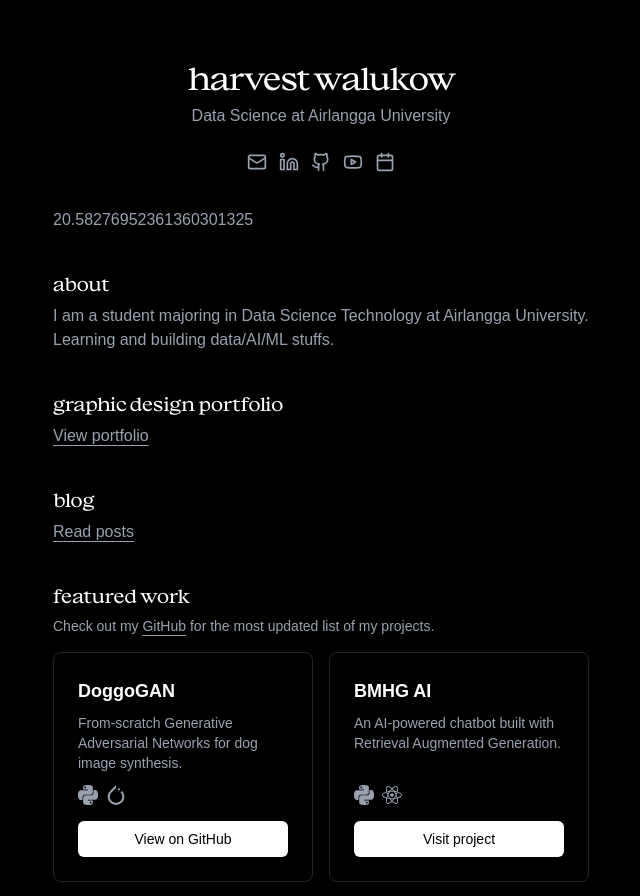
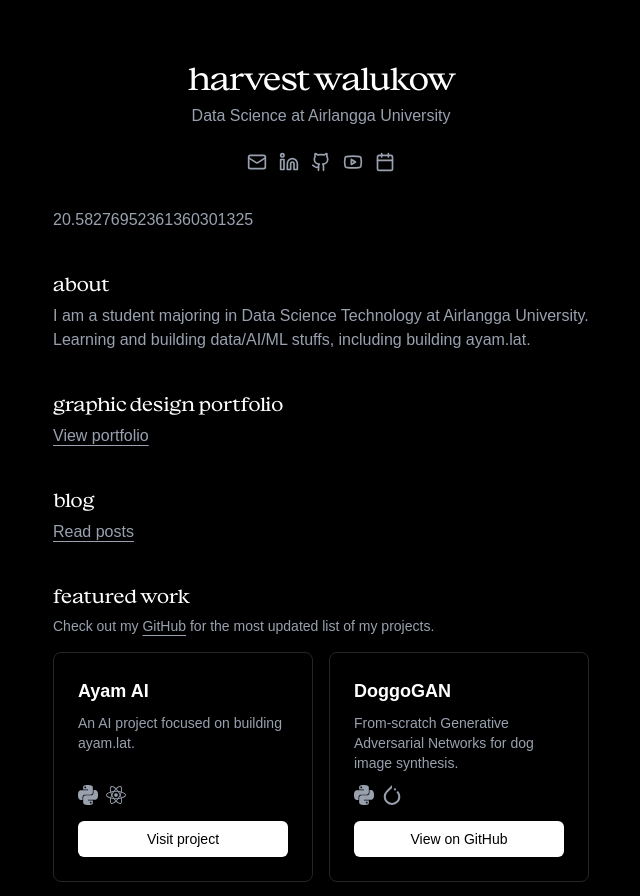
Before and after one commit to harvestwalukow/harvestwalukow.github.io, a Next.js app: page / in a window 1280 px wide. Shown: the top 896 px of the page, without its empty margins (319-959 px from the left). Built offline with nearby package versions, Linux system fonts and the light colour scheme; a web font is replaced by a local one.

Commit message:
Add Ayam AI to featured work

```diff
--- a/app/page.tsx
+++ b/app/page.tsx
@@ -102,7 +102,8 @@
         </h2>
         <p className="mt-1 text-gray-400">
           I am a student majoring in Data Science Technology at Airlangga
-          University. Learning and building data/AI/ML stuffs.
+          University. Learning and building data/AI/ML stuffs, including
+          building ayam.lat.
         </p>
       </section>
 
@@ -147,6 +148,31 @@
           for the most updated list of my projects.
         </p>
         <div className="mt-4 grid grid-cols-1 md:grid-cols-2 gap-4">
+          <div className="border border-gray-800 rounded-lg p-6 hover:border-gray-700 transition-colors flex flex-col">
+            <h3 className="text-lg font-semibold text-white">Ayam AI</h3>
+            <p className="text-gray-400 text-sm mt-2 flex-grow">
+              An AI project focused on building ayam.lat.
+            </p>
+            <div className="flex gap-2 mt-3 flex-wrap">
+              <div className="tooltip-wrapper">
+                <SiPython className="h-5 w-5 text-gray-400 hover:text-white transition-colors cursor-pointer" />
+                <span className="tooltip">Python</span>
+              </div>
+              <div className="tooltip-wrapper">
+                <SiReact className="h-5 w-5 text-gray-400 hover:text-white transition-colors cursor-pointer" />
+                <span className="tooltip">React</span>
+              </div>
+            </div>
+            <a
+              href="https://ayam.lat"
+              target="_blank"
+              rel="noopener"
+              className="inline-block mt-4 px-4 py-2 bg-white text-black rounded-md hover:bg-gray-200 transition-colors text-sm font-medium text-center"
+            >
+              Visit project
+            </a>
+          </div>
+
           <div className="border border-gray-800 rounded-lg p-6 hover:border-gray-700 transition-colors flex flex-col">
             <h3 className="text-lg font-semibold text-white">DoggoGAN</h3>
             <p className="text-gray-400 text-sm mt-2 flex-grow">
```
